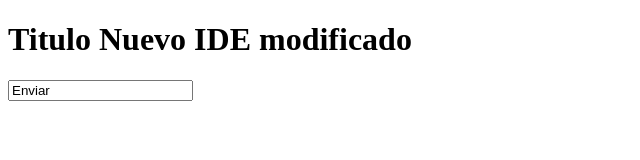
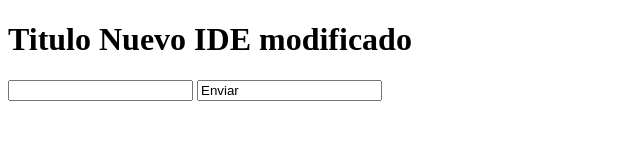
Before and after one commit to frcardona/CursoUdemy, a plain HTML site: page index.html in a window 1280 px wide. Shown: the whole page, without its empty margins (0-640 px from the left). Drawn offline with Linux system fonts and the light colour scheme.

Commit message:
Adicion de texto en Ricardo O

```diff
--- a/index.html
+++ b/index.html
@@ -8,6 +8,8 @@
 <body>
     <h1>Titulo Nuevo IDE modificado </h1>
     <form action="#" method="get">
+        <input type="text" name="PrimerNombre" id="PrimerNombre">
+
         <input type="botton" value="Enviar">
     </form>
 </body>
```
